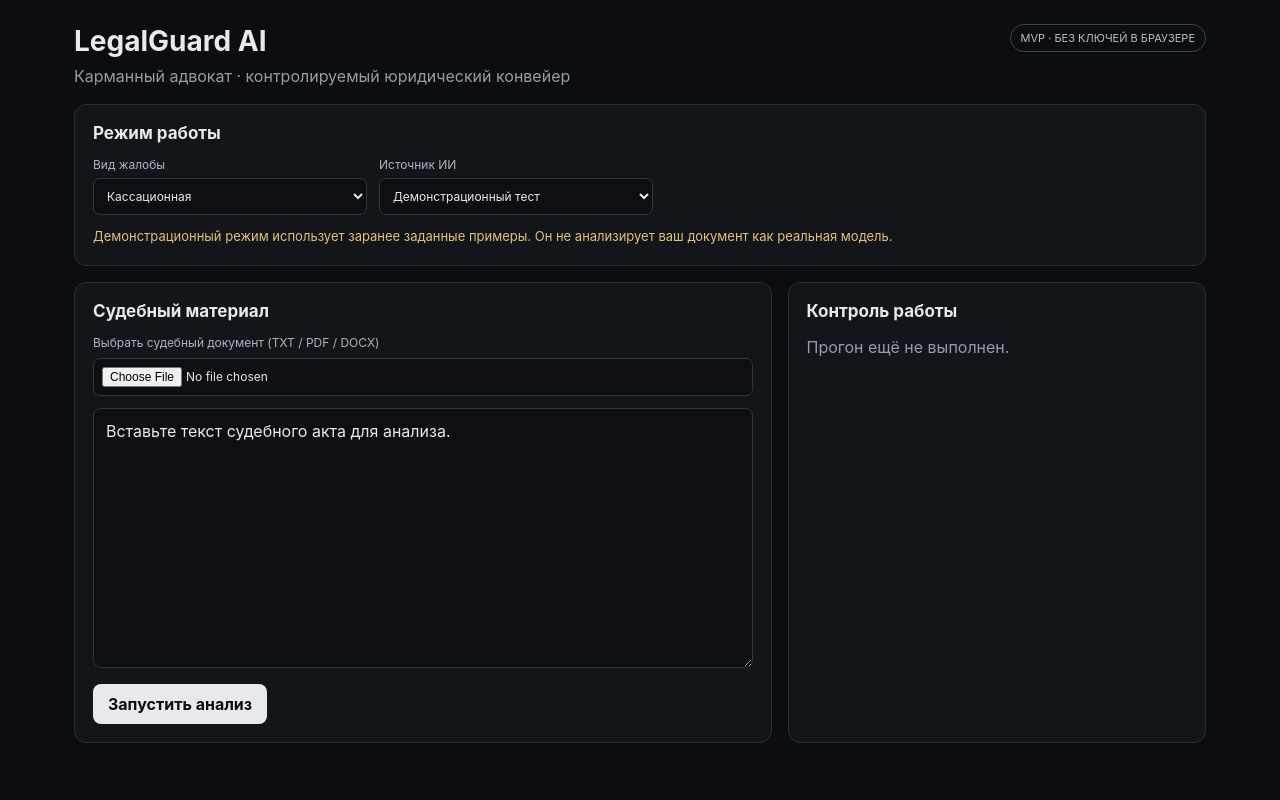
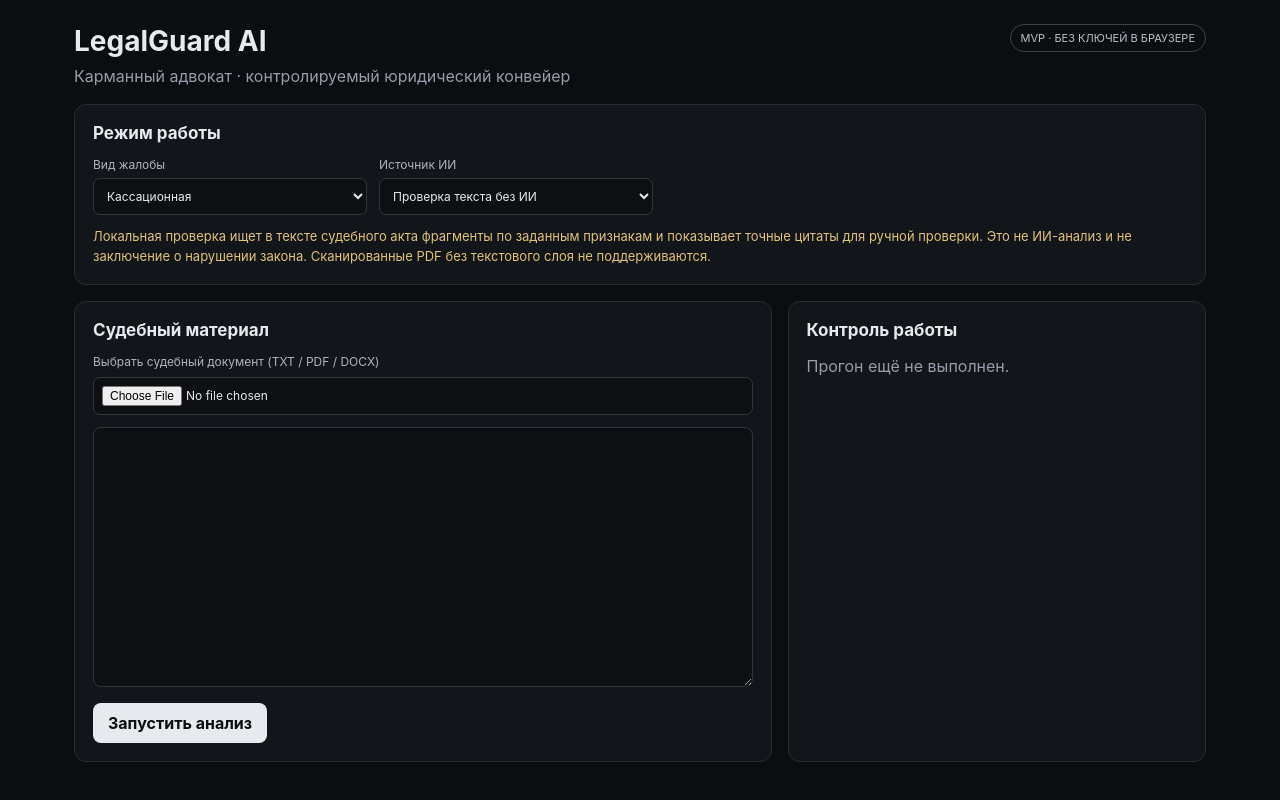
Before and after one commit to porejrosebostan40-cmd/legalguard-ai-fixed, a React (Vite) app: page / in a window 1280 px wide. Built offline with nearby package versions, Linux system fonts and the light colour scheme.

Commit message:
Wire actual document text into review mode

```diff
--- a/src/main.tsx
+++ b/src/main.tsx
@@ -2,18 +2,18 @@ import { StrictMode, useMemo, useState } from 'react';
 import { createRoot } from 'react-dom/client';
 import { LegalGuardPipeline } from './services/legalguard.pipeline';
 import { mockProviders } from './providers/mock.providers';
+import { textReviewProviders } from './providers/text-review.providers';
 import { checkLocalModelConnection, createLocalProviders } from './providers/local.providers';
 import { readTextDocument } from './services/document-ingestion';
 import type { ComplaintType, LegalGuardResult } from './core/legalguard.types';
 import './styles.css';
 
 function App() {
-  const [text, setText] = useState('Вставьте текст судебного акта для анализа.');
-  const [fileName, setFileName] = useState<string | null>(null);
+  const [text, setText] = useState('');
   const [complaintType, setComplaintType] = useState<ComplaintType>('кассационная');
   const [loadingFile, setLoadingFile] = useState(false);
   const [uploadStatus, setUploadStatus] = useState<string | null>(null);
-  const [providerMode, setProviderMode] = useState<'test' | 'local'>('test');
+  const [providerMode, setProviderMode] = useState<'text' | 'test' | 'local'>('text');
   const [localEndpoint, setLocalEndpoint] = useState('http://127.0.0.1:8080/v1/chat/completions');
   const [localModel, setLocalModel] = useState('local-model');
   const [checkingLocal, setCheckingLocal] = useState(false);
@@ -25,7 +25,7 @@ function App() {
 
   const pipeline = useMemo(
     () => new LegalGuardPipeline(
-      providerMode === 'test' ? mockProviders : createLocalProviders(localEndpoint, localModel),
+      providerMode === 'test' ? mockProviders : providerMode === 'text' ? textReviewProviders : createLocalProviders(localEndpoint, localModel),
     ),
     [providerMode, localEndpoint, localModel],
   );
@@ -51,7 +51,6 @@ function App() {
     try {
       const document = await readTextDocument(file);
       setText(document.text);
-      setFileName(document.name);
       setUploadStatus(`Загружен: ${document.name} · извлечено ${document.text.length.toLocaleString('ru-RU')} символов`);
       setResult(null);
     } catch (cause) {
@@ -64,6 +63,16 @@ function App() {
   }
 
   async function run() {
+    if (text.trim().length < 100) {
+      setError('Вставьте полный текст судебного акта (не менее 100 символов) или загрузите TXT, текстовый PDF либо DOCX.');
+      setResult(null);
+      return;
+    }
+    if (providerMode === 'test') {
+      setError('Выбран демонстрационный режим. Он не анализирует документ. Переключите источник ИИ на «Проверка текста без ИИ» или «Локальная модель».');
+      setResult(null);
+      return;
+    }
     setRunning(true);
     setError(null);
     setCopied(false);
@@ -111,8 +120,9 @@ function App() {
           </label>
           <label>Источник ИИ
             <select value={providerMode} onChange={(event) => setProviderMode(event.target.value as 'test' | 'local')}>
+              <option value="text">Проверка текста без ИИ</option>
+              <option value="local">Локальная модель</option>
               <option value="test">Демонстрационный тест</option>
-              <option value="local">Локальная модель</option>
             </select>
           </label>
         </div>
@@ -125,7 +135,8 @@ function App() {
             {localStatus && <p className={`connection-status ${localStatus.kind}`}>{localStatus.message}</p>}
           </label>
         )}
-        {providerMode === 'test' && <p className="mode-note">Демонстрационный режим использует заранее заданные примеры. Он не анализирует ваш документ как реальная модель.</p>}
+        {providerMode === 'text' && <p className="mode-note">Локальная проверка ищет в тексте судебного акта фрагменты по заданным признакам и показывает точные цитаты для ручной проверки. Это не ИИ-анализ и не заключение о нарушении закона. Сканированные PDF без текстового слоя не поддерживаются.</p>}
+        {providerMode === 'test' && <p className="mode-note">Демонстрационный режим показывает заранее заданные примеры и не анализирует ваш документ.</p>}
       </section>
 
       <section className="grid">
@@ -135,7 +146,7 @@ function App() {
             <label className="file-button">{loadingFile ? 'Чтение файла…' : 'Выбрать судебный документ (TXT / PDF / DOCX)'}<input type="file" accept=".txt,.pdf,.docx,text/plain,application/pdf,application/vnd.openxmlformats-officedocument.wordprocessingml.document" onChange={(event) => { const input = event.currentTarget; const file = input.files?.[0]; input.value = ''; if (!file) { setUploadStatus('Файл не выбран.'); return; } void loadFile(file); }} /></label>
             {uploadStatus && <span className="file-name" role="status">{uploadStatus}</span>}
           </div>
-          <textarea value={text} onChange={(event) => { setText(event.target.value); setFileName(null); }} />
+          <textarea value={text} onChange={(event) => { setText(event.target.value); setResult(null); }} />
           <button disabled={running} onClick={run}>{running ? 'Выполняется…' : 'Запустить анализ'}</button>
           {error && <div className="error-box">{error}</div>}
         </article>
```
